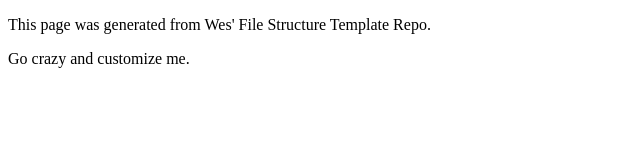
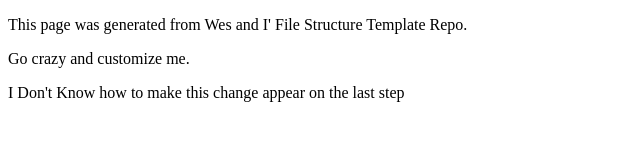
Before and after one commit to aeliasro/art101, a plain HTML site: page index.html in a window 1280 px wide. Shown: the whole page, without its empty margins (0-640 px from the left). Drawn offline with Linux system fonts and the light colour scheme.

Commit message:
Update index.html

```diff
--- a/index.html
+++ b/index.html
@@ -1,14 +1,15 @@
 <!DOCTYPE html>
 <html>
 <head>
-	<title>My_Name Homepage</title>
+	<title>Arianna</title>
 	<link rel="stylesheet" type="text/css" href="css/site.css">
 </head>
 <body>
 	<main>
-		<p>This page was generated from Wes' File Structure Template Repo.</p>
+		<p>This page was generated from Wes and I' File Structure Template Repo.</p>
 
 		<p>Go crazy and customize me.</p>
+		<p>I Don't Know how to make this change appear on the last step<p>
 	</main>
 
 
```
